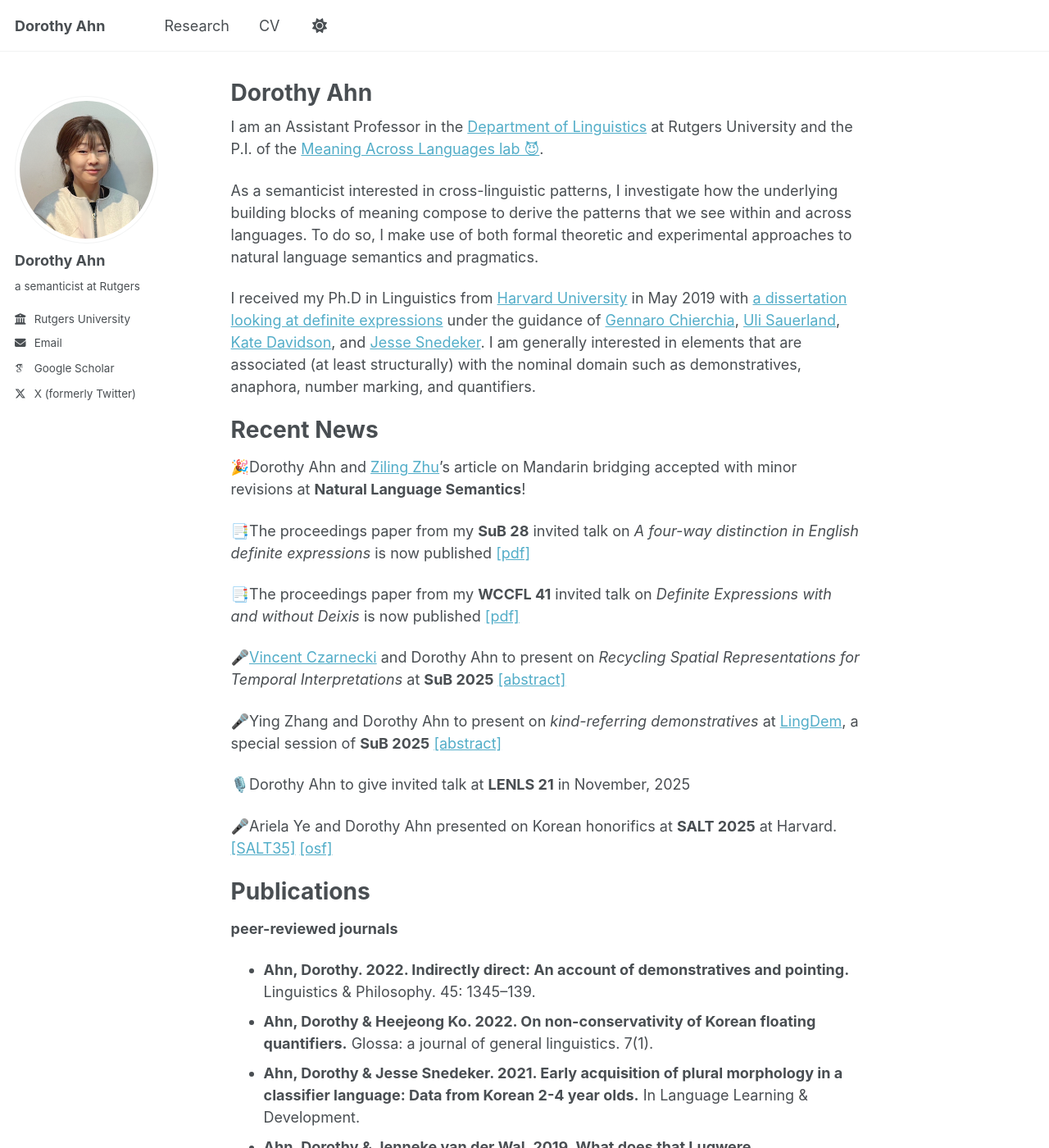
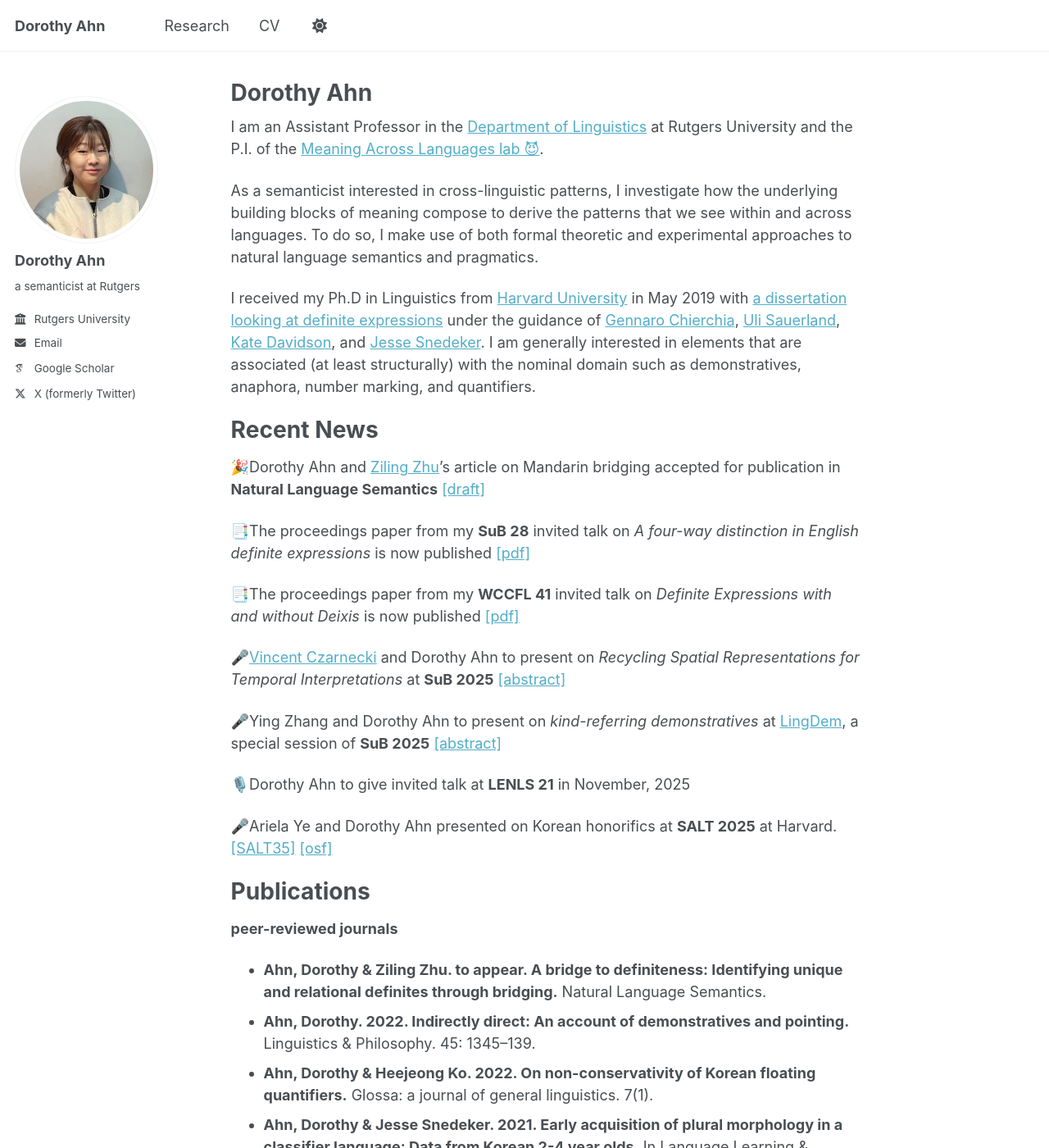
Before and after one commit to doroahn/doroahn.github.io, a Jekyll site: the page built from _pages/about.md, in a window 1280 px wide and 1400 px high. Shown: the whole window at 82% size. Built offline with Jekyll 4.4.1, drawn with Linux system fonts in a browser that asks for light colours; some web fonts are replaced.

Commit message:
Update about.md

```diff
--- a/_pages/about.md
+++ b/_pages/about.md
@@ -16,7 +16,7 @@ I received my Ph.D in Linguistics from <a href="https://linguistics.fas.harvard.
 Recent News
 ======
 
-🎉Dorothy Ahn and <a href="https://sites.google.com/view/zhuziling/">Ziling Zhu</a>'s article on Mandarin bridging accepted with minor revisions at **Natural Language Semantics**!
+🎉Dorothy Ahn and <a href="https://sites.google.com/view/zhuziling/">Ziling Zhu</a>'s article on Mandarin bridging accepted for publication in **Natural Language Semantics** <a href="https://ling.auf.net/lingbuzz/009162">[draft]</a>
 
 📑The proceedings paper from my **SuB 28** invited talk on _A four-way distinction in English definite expressions_ is now published <a href="https://ojs.ub.uni-konstanz.de/sub/index.php/sub/article/view/1104">[pdf]</a>
 
@@ -35,6 +35,7 @@ Publications
 ======
 
 **peer-reviewed journals**
+- **Ahn, Dorothy & Ziling Zhu. to appear. A bridge to definiteness: Identifying unique and relational definites through bridging.** Natural Language Semantics.
 - **Ahn, Dorothy. 2022. Indirectly direct: An account of demonstratives and pointing.** Linguistics & Philosophy. 45: 1345–139.
 - **Ahn, Dorothy & Heejeong Ko. 2022. On non-conservativity of Korean floating quantifiers.** Glossa: a journal of general linguistics. 7(1).
 - **Ahn, Dorothy & Jesse Snedeker. 2021. Early acquisition of plural morphology in a classifier language: Data from Korean 2-4 year olds.** In Language Learning & Development.
```
